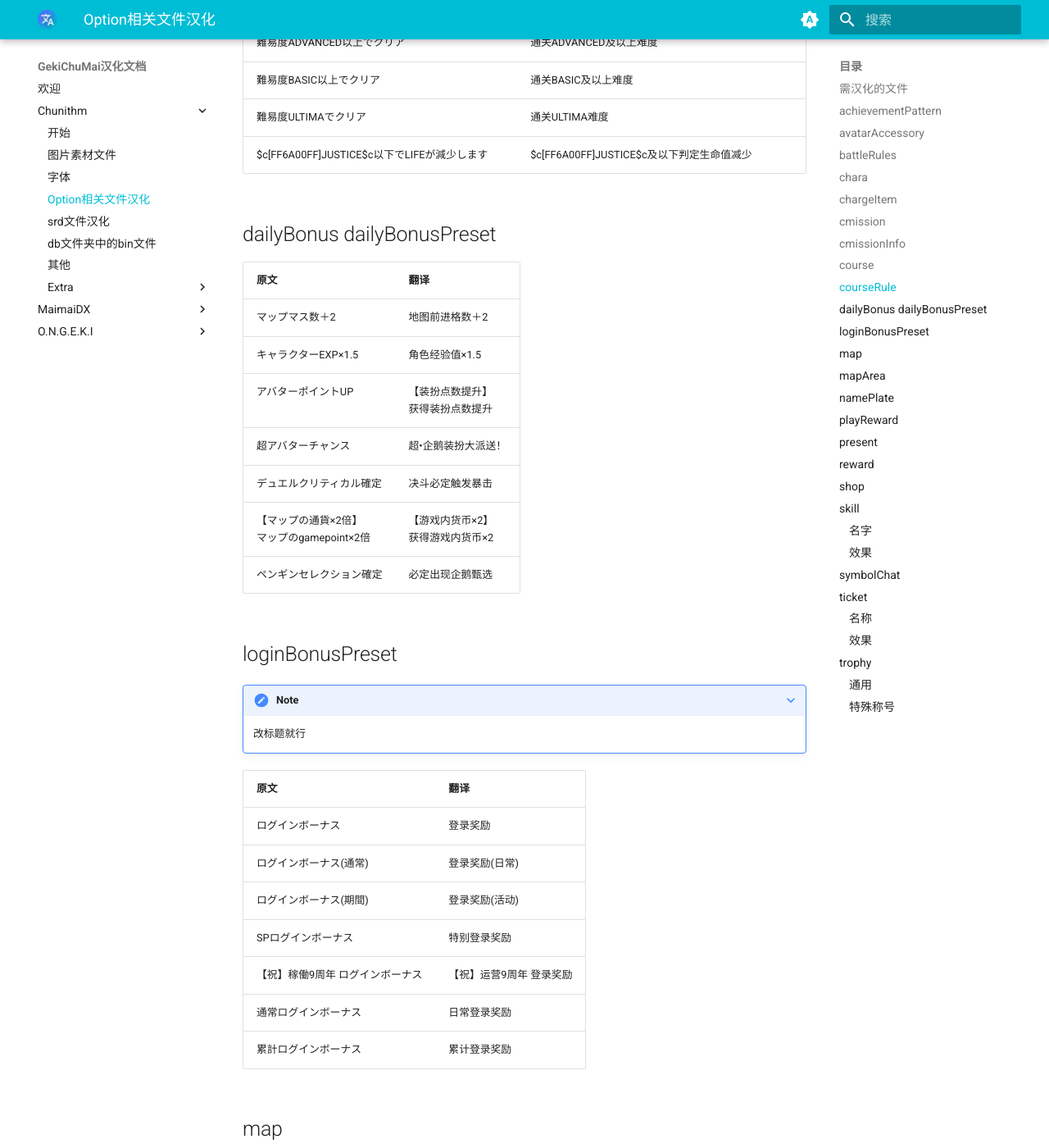
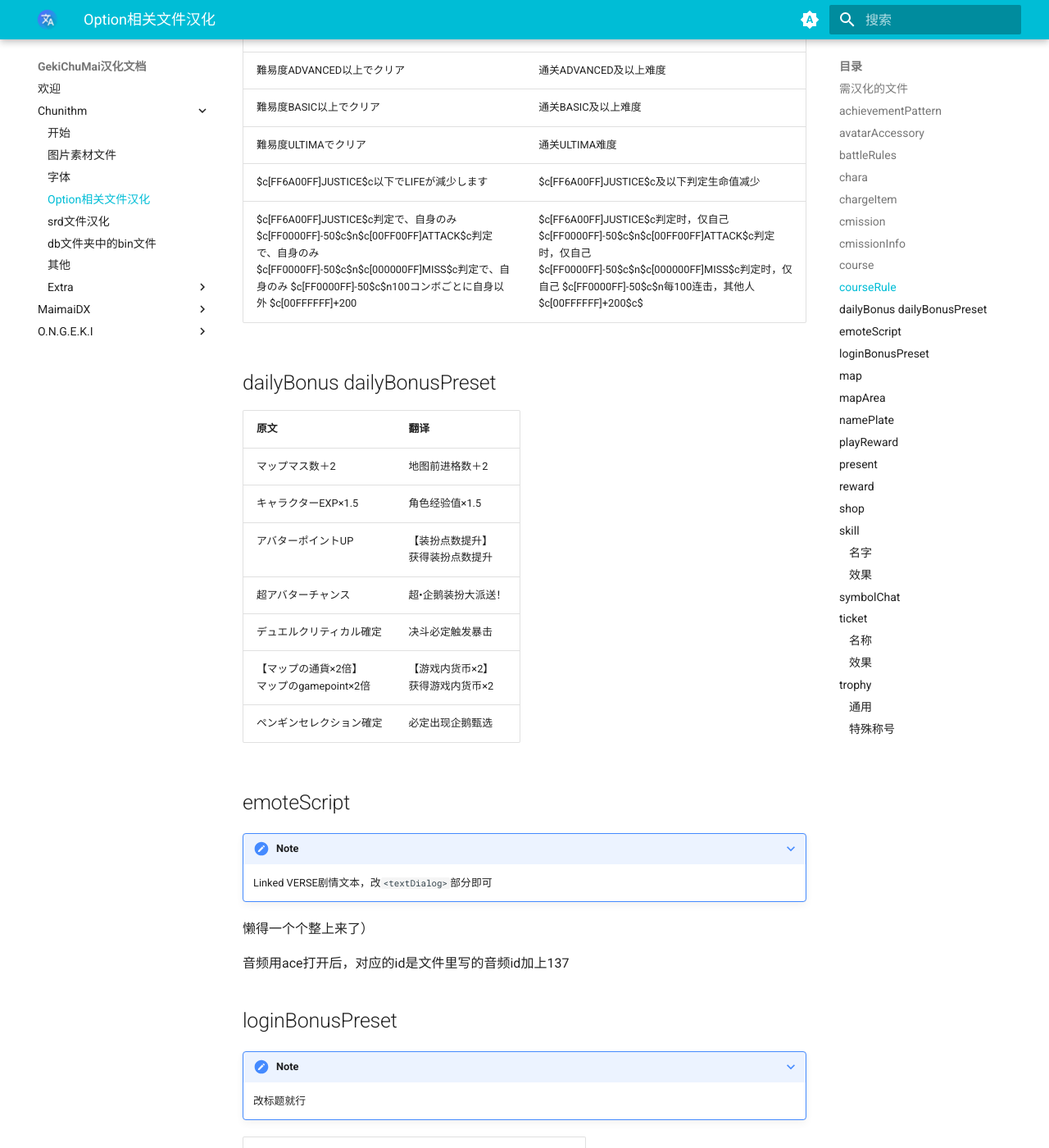
Before and after one commit to GzLxz190614/GekiChuMaiLocalizedDocument, an MkDocs documentation site: the page built from docs/Chunithm/3.option_xml.md, in a window 1280 px wide and 1400 px high, scrolled down 6704 px. Shown: the whole window at 82% size. Built offline with MkDocs 1.6.1 and Material for MkDocs 9.7.7, drawn with Linux system fonts in a browser that asks for light colours; comment, search, counter and statistics services are not loaded; some of the changed text lies outside the part shown.

Commit message:
xvrs更新

```diff
--- a/docs/Chunithm/3.option_xml.md
+++ b/docs/Chunithm/3.option_xml.md
@@ -23,6 +23,7 @@ Option相关文件（也就是AXXX）文件的汉化很简单，替换xml中的
 - courseRule
 - dailyBonus
 - dailyBonusPreset
+- emoteScript
 - loginBonusPreset
 - map
 - mapArea
@@ -157,27 +158,28 @@ Option相关文件（也就是AXXX）文件的汉化很简单，替换xml中的
 
 ## courseRule
 
-| 原文                                                 | 翻译                                                   |
-| ---------------------------------------------------- | ------------------------------------------------------ |
-| $c[FF6A00FF]JUSTICE$c以下でLIFEが$c[FF0000FF]-1$c    | $c[FF6A00FF]JUSTICE$c及以下判定生命值$c[FF0000FF]-1$c  |
-| スキルなし                                           | 没有技能                                               |
-| $c[00FF00FF]ATTACK$c以下でLIFEが$c[FF0000FF]-1$c     | $c[00FF00FF]ATTACK$c及以下判定生命值$c[FF0000FF]-1$c   |
-| 楽曲終了時にLIFEが$c[00FFFFFF]+50$c                  | 乐曲结束时生命值$c[00FFFFFF]+50$c                      |
-| $c[FFFFFFFF]MISS$c判定でLIFEが$c[FF0000FF]-1$c       | $c[FFFFFFFF]MISS$c判定生命值$c[FF0000FF]-1$c           |
-| 1000コンボ毎にLIFEが$c[00FFFFFF]+5$c                 | 每1000连击生命值$c[00FFFFFF]+5$c                       |
-| $c[FFDE00FF]J-CRITICAL$c判定でLIFEが$c[00FFFFFF]+1$c | $c[FFDE00FF]J-CRITICAL$c判定生命值$c[00FFFFFF]+1$c     |
-| $c[FF00FFFF]スピードが1.0になる$c                    | $c[FF00FFFF]音符速度设定为1.0$c                        |
-| $c[FF00FFFF]TAPの判定が非常に厳しくなる$c            | $c[FF00FFFF]TAP的判定变得非常严格$c                    |
-| $c[FF00FFFF]LIFEに応じてフィールドウォールが変動$c   | $c[FF00FFFF]背景板位置根据当前生命值变化$c             |
-| $c[00FF00FF]ATTACK$c以上でLIFEが$c[00FFFFFF]+150$c   | $c[00FF00FF]ATTACK$c及以上判定生命值$c[00FFFFFF]+150$c |
-| $c[FF0000FF]※KoP予選ランキング集計対象外             | $c[FF0000FF]※KoP预选赛排名不在统计对象之内$c           |
-| $c[FFDE00FF]※KoP予選ランキング集計対象です$c         | $c[FFDE00FF]※以KoP预选赛排名为准$c                     |
-| 難易度MASTERでクリア                                 | 通关MASTER难度                                         |
-| 難易度EXPERT以上でクリア                             | 通关EXPERT及以上难度                                   |
-| 難易度ADVANCED以上でクリア                           | 通关ADVANCED及以上难度                                 |
-| 難易度BASIC以上でクリア                              | 通关BASIC及以上难度                                    |
-| 難易度ULTIMAでクリア                                 | 通关ULTIMA难度                                         |
-| $c[FF6A00FF]JUSTICE$c以下でLIFEが減少します          | $c[FF6A00FF]JUSTICE$c及以下判定生命值减少              |
+| 原文                                                         | 翻译                                                         |
+| ------------------------------------------------------------ | ------------------------------------------------------------ |
+| $c[FF6A00FF]JUSTICE$c以下でLIFEが$c[FF0000FF]-1$c            | $c[FF6A00FF]JUSTICE$c及以下判定生命值$c[FF0000FF]-1$c        |
+| スキルなし                                                   | 没有技能                                                     |
+| $c[00FF00FF]ATTACK$c以下でLIFEが$c[FF0000FF]-1$c             | $c[00FF00FF]ATTACK$c及以下判定生命值$c[FF0000FF]-1$c         |
+| 楽曲終了時にLIFEが$c[00FFFFFF]+50$c                          | 乐曲结束时生命值$c[00FFFFFF]+50$c                            |
+| $c[FFFFFFFF]MISS$c判定でLIFEが$c[FF0000FF]-1$c               | $c[FFFFFFFF]MISS$c判定生命值$c[FF0000FF]-1$c                 |
+| 1000コンボ毎にLIFEが$c[00FFFFFF]+5$c                         | 每1000连击生命值$c[00FFFFFF]+5$c                             |
+| $c[FFDE00FF]J-CRITICAL$c判定でLIFEが$c[00FFFFFF]+1$c         | $c[FFDE00FF]J-CRITICAL$c判定生命值$c[00FFFFFF]+1$c           |
+| $c[FF00FFFF]スピードが1.0になる$c                            | $c[FF00FFFF]音符速度设定为1.0$c                              |
+| $c[FF00FFFF]TAPの判定が非常に厳しくなる$c                    | $c[FF00FFFF]TAP的判定变得非常严格$c                          |
+| $c[FF00FFFF]LIFEに応じてフィールドウォールが変動$c           | $c[FF00FFFF]背景板位置根据当前生命值变化$c                   |
+| $c[00FF00FF]ATTACK$c以上でLIFEが$c[00FFFFFF]+150$c           | $c[00FF00FF]ATTACK$c及以上判定生命值$c[00FFFFFF]+150$c       |
+| $c[FF0000FF]※KoP予選ランキング集計対象外                     | $c[FF0000FF]※KoP预选赛排名不在统计对象之内$c                 |
+| $c[FFDE00FF]※KoP予選ランキング集計対象です$c                 | $c[FFDE00FF]※以KoP预选赛排名为准$c                           |
+| 難易度MASTERでクリア                                         | 通关MASTER难度                                               |
+| 難易度EXPERT以上でクリア                                     | 通关EXPERT及以上难度                                         |
+| 難易度ADVANCED以上でクリア                                   | 通关ADVANCED及以上难度                                       |
+| 難易度BASIC以上でクリア                                      | 通关BASIC及以上难度                                          |
+| 難易度ULTIMAでクリア                                         | 通关ULTIMA难度                                               |
+| $c[FF6A00FF]JUSTICE$c以下でLIFEが減少します                  | $c[FF6A00FF]JUSTICE$c及以下判定生命值减少                    |
+| $c[FF6A00FF]JUSTICE$c判定で、自身のみ $c[FF0000FF]-50$c$n$c[00FF00FF]ATTACK$c判定で、自身のみ $c[FF0000FF]-50$c$n$c[000000FF]MISS$c判定で、自身のみ $c[FF0000FF]-50$c$n100コンボごとに自身以外 $c[00FFFFFF]+200 | $c[FF6A00FF]JUSTICE$c判定时，仅自己 $c[FF0000FF]-50$c$n$c[00FF00FF]ATTACK$c判定时，仅自己 $c[FF0000FF]-50$c$n$c[000000FF]MISS$c判定时，仅自己 $c[FF0000FF]-50$c$n每100连击，其他人 $c[00FFFFFF]+200$c$ |
 
 ## dailyBonus	dailyBonusPreset
 
@@ -190,6 +192,16 @@ Option相关文件（也就是AXXX）文件的汉化很简单，替换xml中的
 | デュエルクリティカル確定                                     | 决斗必定触发暴击                                             |
 | <str>【マップの通貨×2倍】</str><br /><text>マップのgamepoint×2倍</text> | <str>【游戏内货币×2】</str><br /><text>获得游戏内货币×2</text> |
 | ペンギンセレクション確定                                     | 必定出现企鹅甄选                                             |
+
+## emoteScript
+
+???+ note
+
+    Linked VERSE剧情文本，改`<textDialog>`部分即可
+
+懒得一个个整上来了）
+
+音频用ace打开后，对应的id是文件里写的音频id加上137
 
 ## loginBonusPreset
 
@@ -348,6 +360,7 @@ Option相关文件（也就是AXXX）文件的汉化很简单，替换xml中的
 | 1000コンボ毎にLIFEが0回復                                    | 每1000连击生命值+0                                           |
 | TAPの判定が非常に厳しくなる                                  | TAP的判定变得非常严格                                        |
 | スピードが5.5になる                                          | 音符速度设定为5.5                                            |
+| 100コンボごとに自身以外                                      | 每100连击，其他人                                            |
 
 ## symbolChat
 
@@ -462,6 +475,17 @@ Option相关文件（也就是AXXX）文件的汉化很简单，替换xml中的
 | マイマイマー！           | 舞萌哒！                            |
 | ドヤァ…                  |                                     |
 | 惚れんなよ？             | 不要迷恋啊？                        |
+| 一緒に頑張ろう！         | 一起努力吧！                        |
+| 回復します！             | 会恢复的！                          |
+| わくわく！               | 哇库哇库！                          |
+| 心を一つに！             | 同心协力吧！                        |
+| 緊張してきた…            | 开始紧张了…                         |
+| よろしくね！             | 很高兴见到你！                      |
+| おつかれさまー           | 幸苦了~                             |
+| やったー！               | 太棒了！                            |
+| ありがとう！             | 谢谢！                              |
+| おめでとう！             | 恭喜！                              |
+| 本気出す！               | 认真起来！                          |
 
 ## ticket
 
--- a/mkdocs.yml
+++ b/mkdocs.yml
@@ -9,6 +9,8 @@ theme:
     - navigation.top
     - navigation.instant
     - navigation.instant.progress
+    - content.code.copy
+    - navigation.footer
 #    - navigation.tabs
 #    - navigation.tracking
 
```
Also changed, not shown: other parts of docs/Chunithm/3.option_xml.md (+2 -2 lines), docs/Chunithm/4.srd.md (+3 -1 lines).
